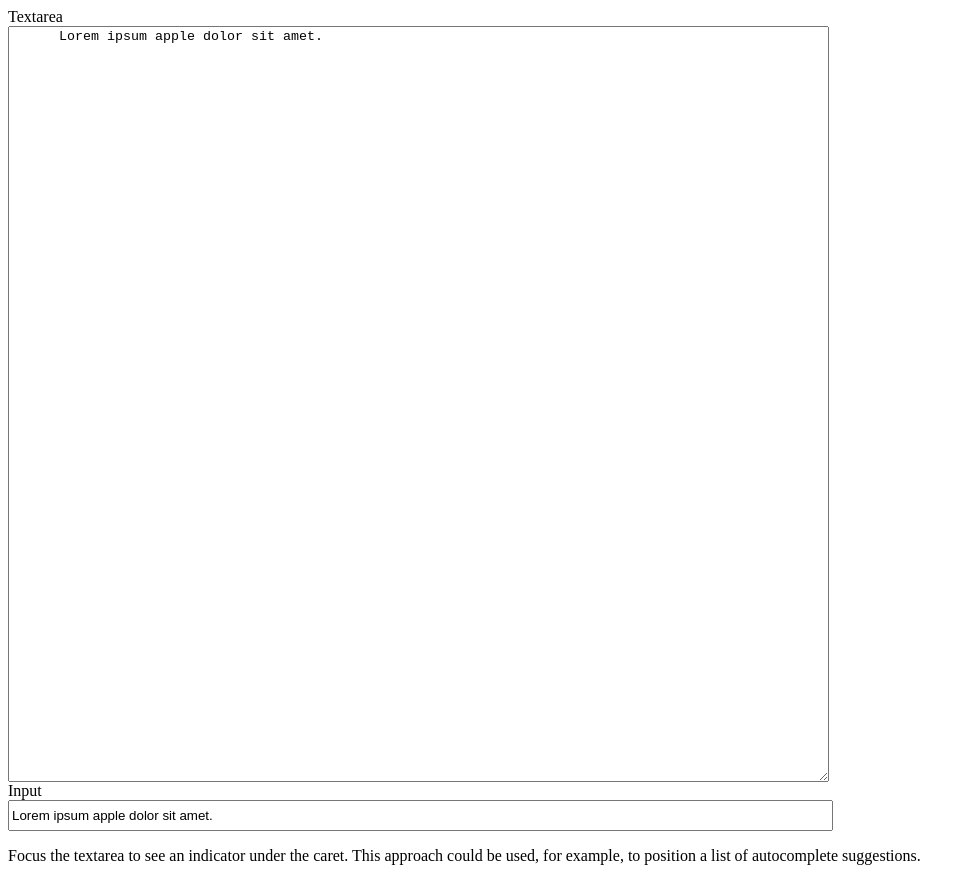
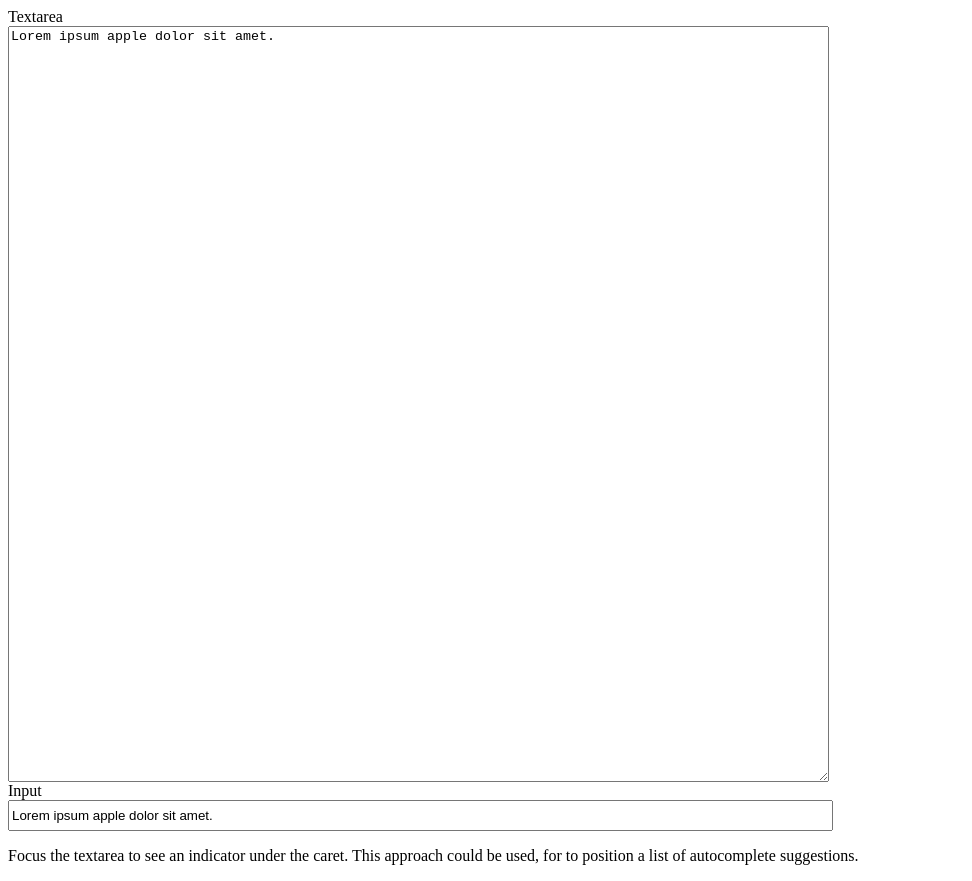
Before and after one commit to iansan5653/dom-input-range, a website built with webpack: page demos/caret/index.html in a window 1280 px wide. Shown: the whole page, without its empty margins (0-972 px from the left). Built offline with nearby package versions, Linux system fonts and the light colour scheme.

Commit message:
Fix textarea content

```diff
--- a/demos/caret/index.html
+++ b/demos/caret/index.html
@@ -1,6 +1,5 @@
 <!doctype html>
 <html lang="en">
-
   <head>
     <meta charset="UTF-8" />
     <meta name="viewport" content="width=device-width, initial-scale=1.0" />
@@ -20,18 +19,22 @@
     <label>
       Textarea
       <textarea class="caret-input" rows="50" cols="100" aria-describedby="description">
-      Lorem ipsum apple dolor sit amet.
-      </textarea>
+Lorem ipsum apple dolor sit amet.</textarea
+      >
     </label>
     <label>
       Input
-    <input class="caret-input" aria-describedby="description" size="100" value="Lorem ipsum apple dolor sit amet."
-      style="height: 25px" />
+      <input
+        class="caret-input"
+        aria-describedby="description"
+        size="100"
+        value="Lorem ipsum apple dolor sit amet."
+        style="height: 25px"
+      />
     </label>
     <p id="description">
-    Focus the textarea to see an indicator under the caret. This approach could be used, for example, to position a list
-    of autocomplete suggestions.
+      Focus the textarea to see an indicator under the caret. This approach could be used, for to position a
+      list of autocomplete suggestions.
     </p>
   </body>
-
 </html>
```
Also changed, not shown: demos/words/index.html (+2 -2 lines). Lines whose indentation alone changed are shown as unchanged.
